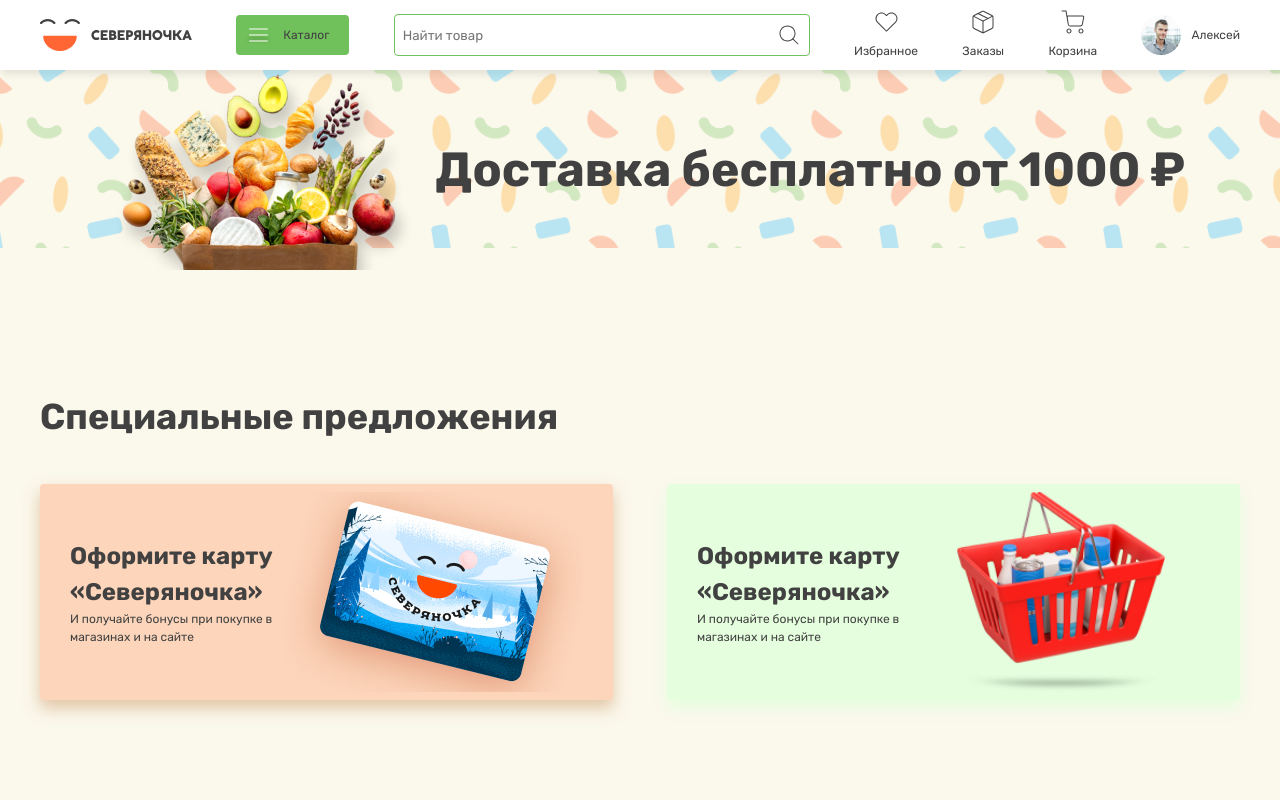
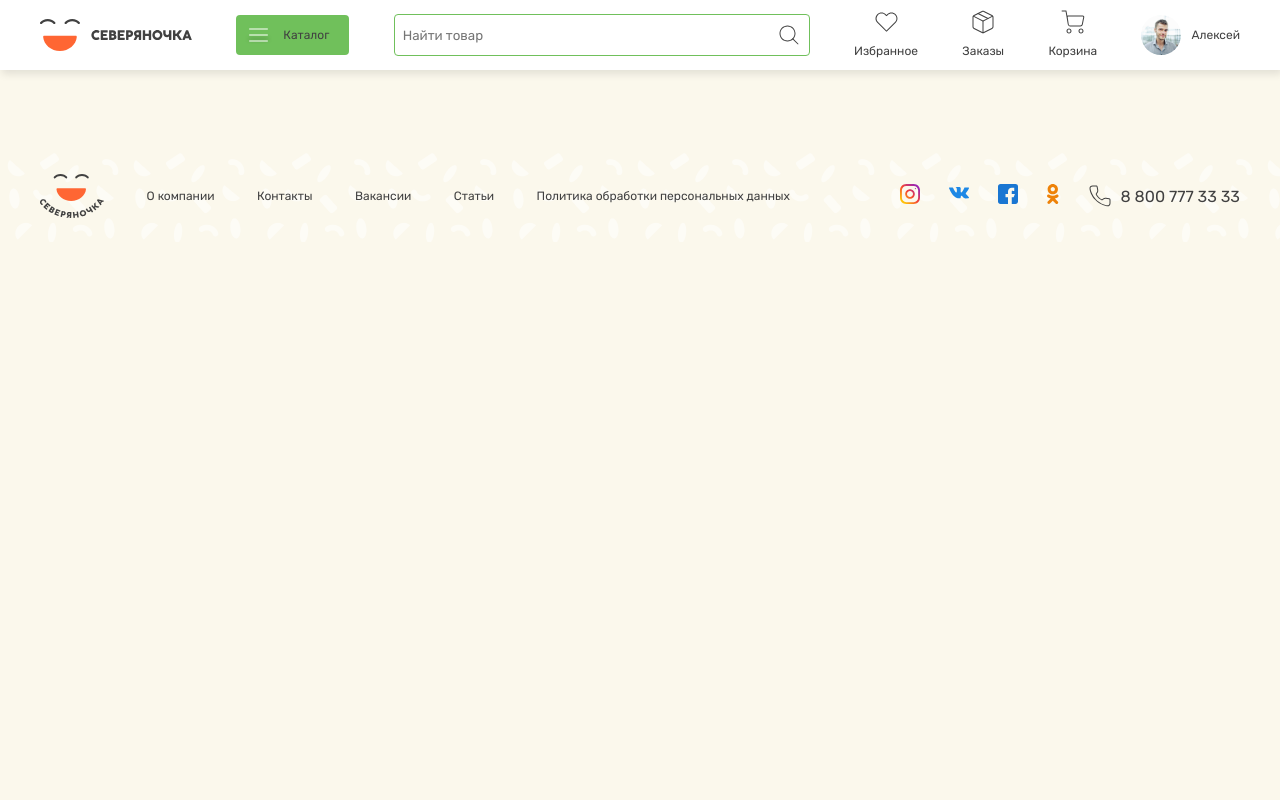
Before and after one commit to IlimKUSH/online-shop, a React (Create React App) app: page /about in a window 1280 px wide. Shown: the top 800 px of the page. Built offline with nearby package versions, Linux system fonts and the light colour scheme.

Commit message:
changes in routing

```diff
--- a/src/App.js
+++ b/src/App.js
@@ -1,13 +1,16 @@
 import React from "react";
-// import Header from "./components/Header/Header";
-import Main from "./components/Main/Main";
+import {BrowserRouter} from "react-router-dom";
+import Header from "./components/Header/Header";
+import Routing from "./Routing";
+import Footer from "./components/Footer/Footer";
 
 const App = () => {
   return (
-    <div>
-      {/* <Header /> */}
-      <Main />
-    </div>
+    <BrowserRouter>
+       <Header />
+       <Routing />
+       <Footer />
+    </BrowserRouter>
   );
 };
 
--- a/src/Routing.jsx
+++ b/src/Routing.jsx
@@ -1,7 +1,11 @@
 import React from "react";
+import {Route, Routes} from "react-router-dom";
+import Main from "./components/Main/Main";
 
 const Routing = () => {
-  return <div></div>;
+  return <Routes>
+    <Route path="/" element={<Main />}/>
+  </Routes>;
 };
 
 export default Routing;
--- a/src/components/Main/Main.jsx
+++ b/src/components/Main/Main.jsx
@@ -28,7 +28,6 @@
 
   return (
     <div className="main">
-      <Header />
       <div className="background">
         <div className="container bg__container">
           <img className="bg__products" src={Products} alt="products" />
@@ -99,7 +98,6 @@
           </div>
         </div>
       </div>
-      <Footer />
     </div>
   );
 };
```
Also changed, not shown: 1 other file (tests, documents, lock files or other folders).
